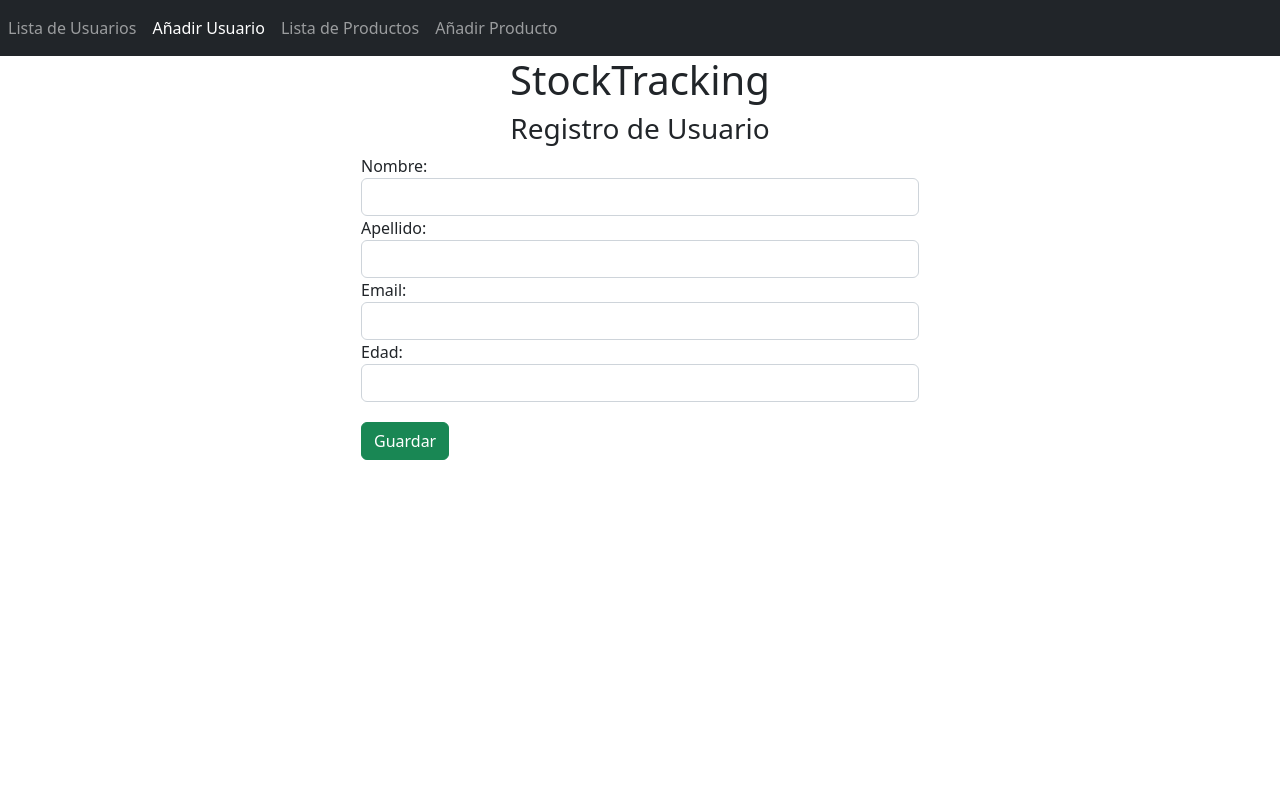
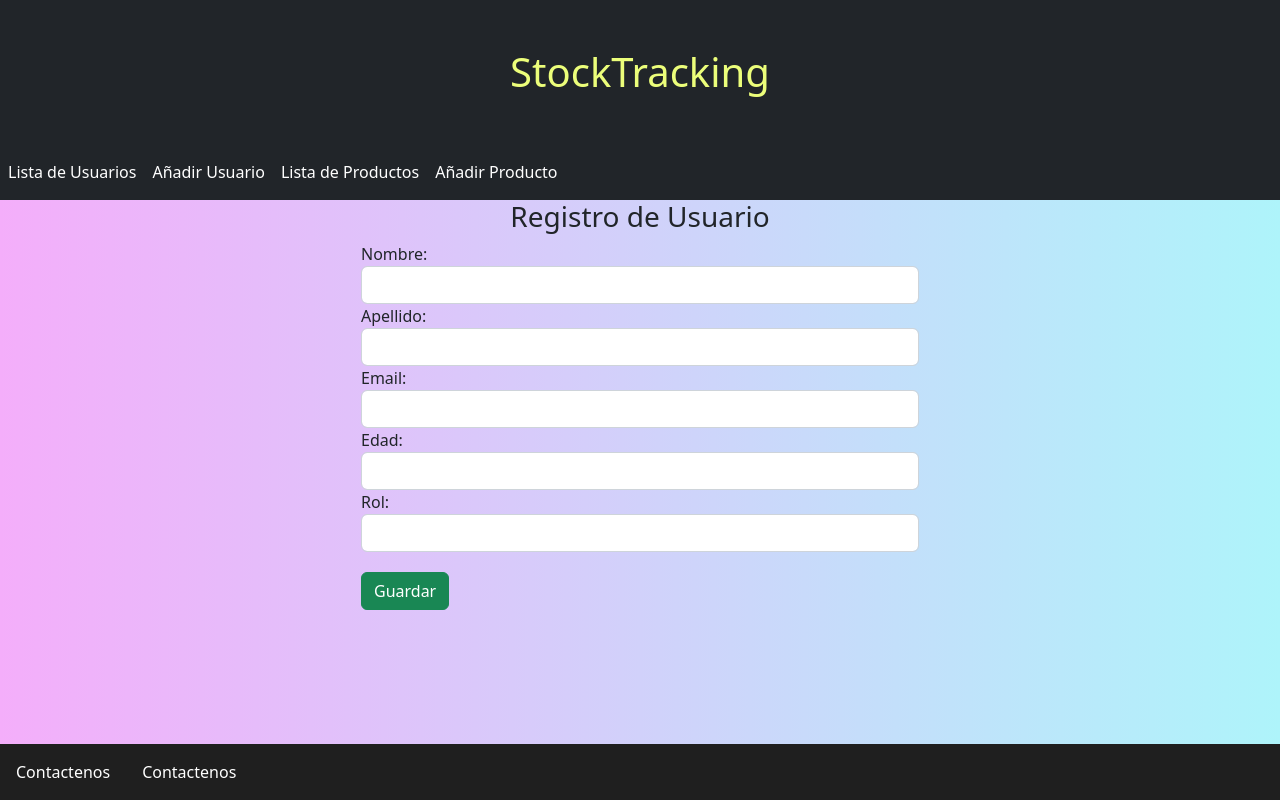
Before and after one commit to WaldoCuevas/WorkSpace, an Angular app in the folder Frontend/stockTracking/: page /registrar-usuario in a window 1280 px wide. Built offline with nearby package versions, Linux system fonts and the light colour scheme.

Commit message:
Ultima modificacion
hola mundo

```diff
--- a/Frontend/stockTracking/src/app/Component/Usuario/registrar-usuario/registrar-usuario.component.html
+++ b/Frontend/stockTracking/src/app/Component/Usuario/registrar-usuario/registrar-usuario.component.html
@@ -2,10 +2,16 @@
     <h3 class="text-center">Registro de Usuario</h3>
     <form (ngSubmit)="onSubmit()">
         <div class="form-group">
-            <label>Nombre: </label><input type="text" class="form-control" id="nombre" [(ngModel)]="usuario.nombre" name="nombre">
-            <label>Apellido: </label><input type="text" class="form-control" id="nombre" [(ngModel)]="usuario.apellido" name="apellido">
-            <label>Email: </label><input type="email" class="form-control" id="nombre" [(ngModel)]="usuario.email" name="email">
-            <label>Edad: </label><input type="number" class="form-control" id="nombre" [(ngModel)]="usuario.edad" name="edad">
+            <label>Nombre: </label>
+            <input type="text" class="form-control" id="nombre" [(ngModel)] = "usuario.nombre" name="nombre">
+            <label>Apellido: </label>
+            <input type="text" class="form-control" id="apellido" [(ngModel)] = "usuario.apellido" name="apellido">
+            <label>Email: </label>
+            <input type="email" class="form-control" id="email" [(ngModel)] = "usuario.email" name="email">
+            <label>Edad: </label>
+            <input type="number" class="form-control" id="edad" [(ngModel)] = "usuario.edad" name="edad">
+            <label>Rol: </label>
+            <input type="number" class="form-control" id="rol" [(ngModel)] = "usuario.rol" name="rol">
         </div>
         <button class="btn btn-success" style="margin-top: 20px;">Guardar</button>
     </form>
--- a/Frontend/stockTracking/src/app/Component/Usuario/registrar-usuario/registrar-usuario.component.ts
+++ b/Frontend/stockTracking/src/app/Component/Usuario/registrar-usuario/registrar-usuario.component.ts
@@ -21,11 +21,11 @@ export class RegistrarUsuarioComponent implements OnInit {
     this.usuarioServicio.registrarUsuario(this.usuario).subscribe(dato => {
       console.log(dato);
       this.goToListaUsuarios();
-    },);
+    });
   }
 
   goToListaUsuarios() {
-    this.router.navigate(['/usuarios'])
+    this.router.navigate(['/lista-usuarios'])
   }
 
   onSubmit() {
--- a/Frontend/stockTracking/src/app/Service/Usuario/user-service.service.ts
+++ b/Frontend/stockTracking/src/app/Service/Usuario/user-service.service.ts
@@ -1,8 +1,8 @@
 import { Injectable } from '@angular/core';
 
 import { HttpClient } from '@angular/common/http';
+import { Usuario } from '../../Models/Usuario/usuario';
 import { Observable } from 'rxjs';
-import { Usuario } from '../../Models/Usuario/usuario';
 
 @Injectable({
   providedIn: 'root'
@@ -17,7 +17,7 @@ export class UserServiceService {
     return this.httpClient.get<Usuario[]>(`${this.baseUrl}`);
   }
 
-  registrarUsuario(usuario: Usuario): Observable<object> {
+  registrarUsuario(usuario: Usuario): Observable<Object> {
     return this.httpClient.post(`${this.baseUrl}`, usuario);
   }
 }
--- a/Frontend/stockTracking/src/app/app.component.css
+++ b/Frontend/stockTracking/src/app/app.component.css
@@ -0,0 +1,46 @@
+#fondo-app {
+    background-image: linear-gradient(to right, #f4aefa, #aef4fa);
+}
+
+h1 {
+    padding: 3rem 2rem;
+    background-color: #212529;
+    color: #fff;
+    margin-bottom: 0;
+    transition: color 0.3s ease;
+}
+
+#myText {
+    animation: text 10s infinite;
+}
+
+@keyframes text {
+    0% {
+        color: #f37afe;
+    }
+
+    25% {
+        color: #7ad2fe;
+    }
+
+    50% {
+        color: #ecfe7a;
+    }
+
+    75% {
+        color: #fe7a7a;
+    }
+
+    100% {
+        color: #f37afe;
+    }
+}
+
+.aHovers {
+    color: #fff;
+    transition: color 0.3s ease;
+}
+
+.aHovers:hover {
+    color: #f00;
+}
--- a/Frontend/stockTracking/src/app/app.component.html
+++ b/Frontend/stockTracking/src/app/app.component.html
@@ -1,7 +1,10 @@
+<body id="fondo-app">
+  <h1 id="myText" class="text-center">{{ title }}</h1>
+
   <nav class="navbar navbar-expand-sm bg-dark navbar-dark text-white">
     <ul class="navbar-nav">
       <li class="nav-item">
-      <a routerLink="lista-usuarios" routerLinkActive="active" class="nav-link"
+        <a routerLink="lista-usuarios" routerLinkActive="active" class="nav-link aHovers"
           >Lista de Usuarios</a
         >
       </li>
@@ -9,12 +12,12 @@
         <a
           routerLink="registrar-usuario"
           routerLinkActive="active"
-        class="nav-link"
+          class="nav-link aHovers"
           >Añadir Usuario</a
         >
       </li>
       <li class="nav-item">
-      <a routerLink="lista-productos" routerLinkActive="active" class="nav-link"
+        <a routerLink="lista-productos" routerLinkActive="active" class="nav-link aHovers"
           >Lista de Productos</a
         >
       </li>
@@ -22,13 +25,27 @@
         <a
           routerLink="registrar-producto"
           routerLinkActive="active"
-        class="nav-link"
+          class="nav-link aHovers"
           >Añadir Producto</a
         >
       </li>
     </ul>
   </nav>
-<h1 class="text-center">{{ title }}</h1>
+
   <div class="container">
     <router-outlet></router-outlet>
   </div>
+
+  <footer>
+    <nav class="navbar fixed-bottom" style="background-color: #1f1f1f">
+      <ul class="nav">
+        <li class="nav-item">
+          <a class="nav-link aHovers" href="mailto:waldo456123@gmail.com">Contactenos</a>
+        </li>
+        <li class="nav-item">
+          <a class="nav-link aHovers" href="mailto:aledalzotto15@gmail.com">Contactenos</a>
+        </li>
+      </ul>
+    </nav>
+  </footer>
+</body>
--- a/Frontend/stockTracking/src/index.html
+++ b/Frontend/stockTracking/src/index.html
@@ -13,7 +13,7 @@
       crossorigin="anonymous"
     />
   </head>
-  <body>
+  <body id="fondo-index">
     <app-root></app-root>
   </body>
 </html>
--- a/Frontend/stockTracking/src/styles.css
+++ b/Frontend/stockTracking/src/styles.css
@@ -1 +1,5 @@
 /* You can add global styles to this file, and also import other style files */
+
+#fondo-index {
+    background-image: linear-gradient(to right, #f4aefa , #aef4fa);
+}
```
Lines whose indentation alone changed are shown as unchanged.
